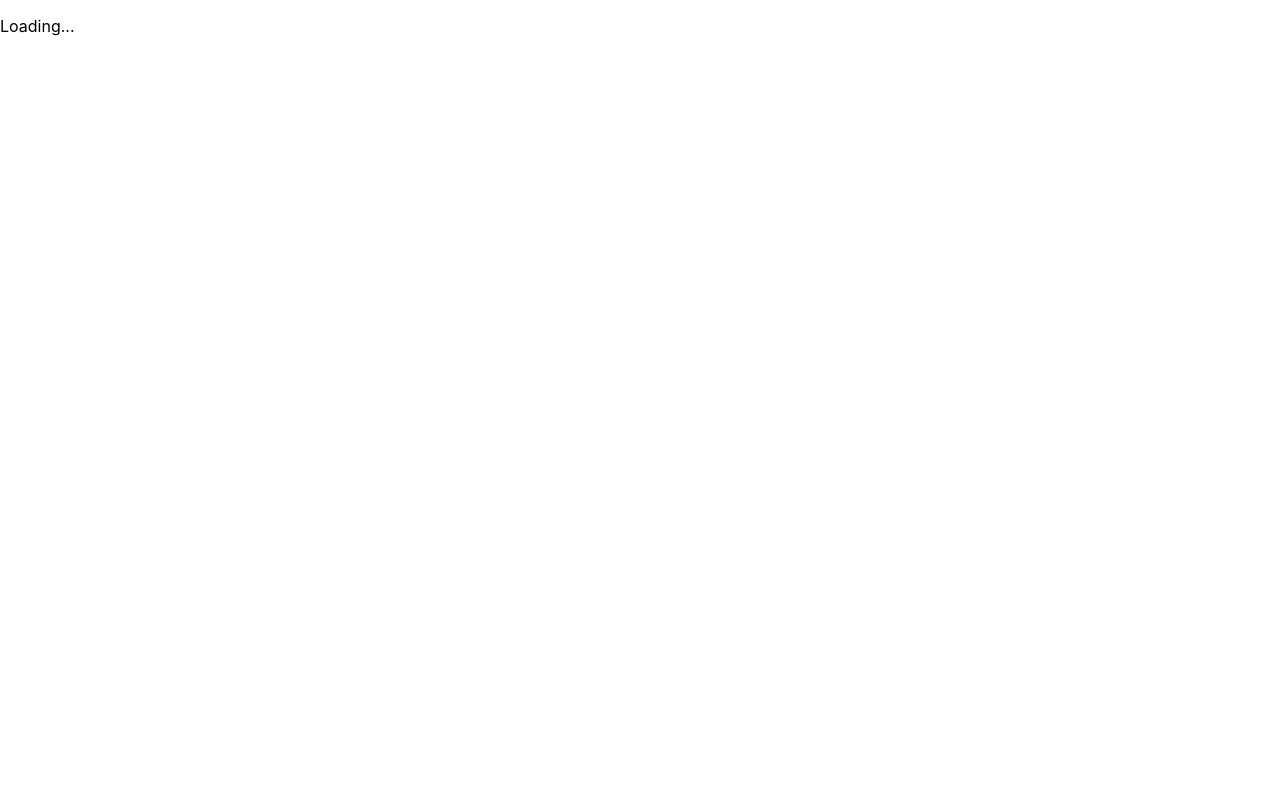
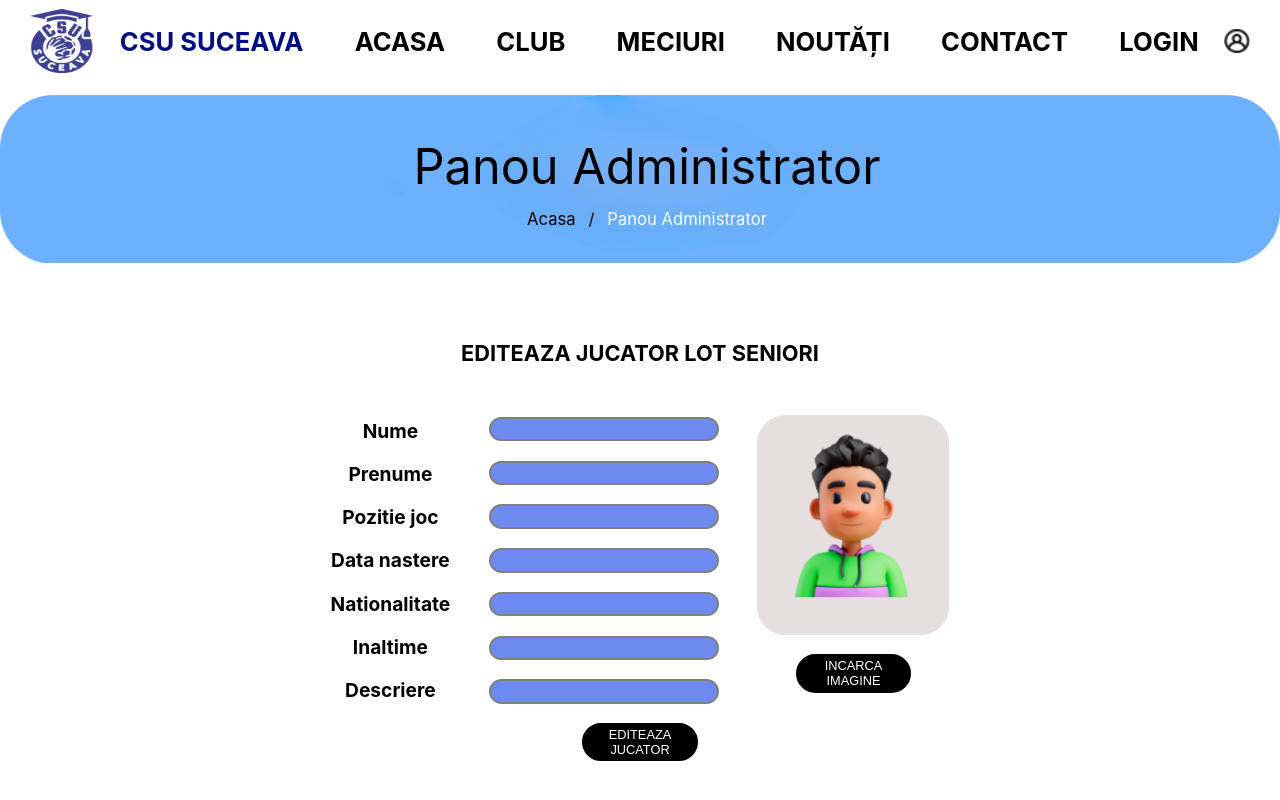
Before and after one commit to HandBallDevs/CSM_Suceava_FE, a React (Create React App) app: page /editeazajucator in a window 1280 px wide. Built offline with nearby package versions, Linux system fonts and the light colour scheme.

Commit message:
AdminJucatori-implementare UPDATE

```diff
--- a/src/EditeazaJucator.js
+++ b/src/EditeazaJucator.js
@@ -8,9 +8,10 @@ import { Link, useParams } from "react-router-dom";
 const EditeazaJucator = () => {
   const { playerId } = useParams();
 
+  console.log('Player ID from route:', playerId);
 
+  const [loading, setLoading] = useState(true);
 
-  console.log('Player ID from route:', playerId);
   const [playerData, setPlayerData] = useState({
     nume: '',
     prenume: '',
@@ -30,7 +31,8 @@ const EditeazaJucator = () => {
           console.error('Player ID is undefined.');
           return;
         }
-        console.log('Fetching data for player ID:', playerId); // Add this line
+
+        console.log('Fetching data for player ID:', playerId);
 
         const response = await fetch(`https://handballdevsbe.azurewebsites.net/api/staff?id=${playerId}`);
         console.log('API Response:', response);
@@ -39,23 +41,29 @@ const EditeazaJucator = () => {
           const data = await response.json();
           console.log('Fetched Data:', data);
 
-          if (data) {
+          if (data && data.length > 0) {
             console.log('Fetched Data:', data);
 
-            setPlayerData({
-              nume: data.nume,
-              prenume: data.prenume,
-              pozitie: data.post,
-              datan: data.dataNastere,
-              nationalitate: data.nationalitate,
-              inaltime: data.inaltime,
-              descriere: data.descriere,
-              imagine: data.urlPoza,
-            });
+            const selectedPlayer = data.find(player => player.id === playerId);
+
+            if (selectedPlayer) {
+              setPlayerData({
+                nume: selectedPlayer.nume,
+                prenume: selectedPlayer.prenume,
+                pozitie: selectedPlayer.post,
+                datan: selectedPlayer.dataNastere,
+                nationalitate: selectedPlayer.nationalitate,
+                inaltime: selectedPlayer.inaltime,
+                descriere: selectedPlayer.descriere,
+                imagine: selectedPlayer.urlPoza,
+              });
+            } else {
+              console.error(`Player with ID ${playerId} not found in the response.`);
+            }
+
           } else {
             console.error('No data received from the API.');
           }
-
         } else {
           console.error('API Error:', response.statusText);
         }
@@ -68,17 +76,13 @@ const EditeazaJucator = () => {
     if (playerId) {
       fetchPlayerData();
     }
-
   }, [playerId]);
 
-  // Log updated form data after it has been set
-  useEffect(() => {
-    console.log('Updated Form Data:', playerData);
-  }, [playerData]);
 
-  if (!playerId) {
-    return <p>Loading...</p>;
-  }
+  // Rest of your code...
+
+
+
 
   const handleInputChange = (e) => {
     const { id, value } = e.target;
@@ -151,13 +155,13 @@ const EditeazaJucator = () => {
              <label className="edit_jucator-labels" htmlFor="descriere">Descriere</label>
           </div>
           <div className='edit_jucator-collumn'>
-          <input type="text" id="nume" className="edit_jucator-input" onChange={handleInputChange} value={playerData.nume} />
-          <input type="text" id="prenume" className="edit_jucator-input" onChange={handleInputChange} value={playerData.prenume} />
-          <input type="text" id="pozitie" className="edit_jucator-input" onChange={handleInputChange} value={playerData.pozitie} />
-          <input type="text" id="datan" className="edit_jucator-input" onChange={handleInputChange} value={playerData.datan} />
-          <input type="text" id="nationalitate" className="edit_jucator-input" onChange={handleInputChange} value={playerData.nationalitate} />
-          <input type="text" id="inaltime" className="edit_jucator-input" onChange={handleInputChange} value={playerData.inaltime} />
-          <input type="text" id="descriere" className="edit_jucator-input" onChange={handleInputChange} value={playerData.descriere} />
+          <input type="text" id="nume" className="edit_jucator-input" onChange={handleInputChange} value={playerData.nume ?? ''}/>
+          <input type="text" id="prenume" className="edit_jucator-input" onChange={handleInputChange} value={playerData.prenume ?? ''} />
+          <input type="text" id="pozitie" className="edit_jucator-input" onChange={handleInputChange} value={playerData.pozitie ?? ''} />
+          <input type="text" id="datan" className="edit_jucator-input" onChange={handleInputChange} value={playerData.datan ?? ''} />
+          <input type="text" id="nationalitate" className="edit_jucator-input" onChange={handleInputChange} value={playerData.nationalitate ?? ''} />
+          <input type="text" id="inaltime" className="edit_jucator-input" onChange={handleInputChange} value={playerData.inaltime ?? ''} />
+          <input type="text" id="descriere" className="edit_jucator-input" onChange={handleInputChange} value={playerData.descriere ?? ''} />
         </div>
           <div className='edit_jucator-collumn1'>
             <img src={ImgJucator} alt="" className="iamgine_jucator-edit" />
```
